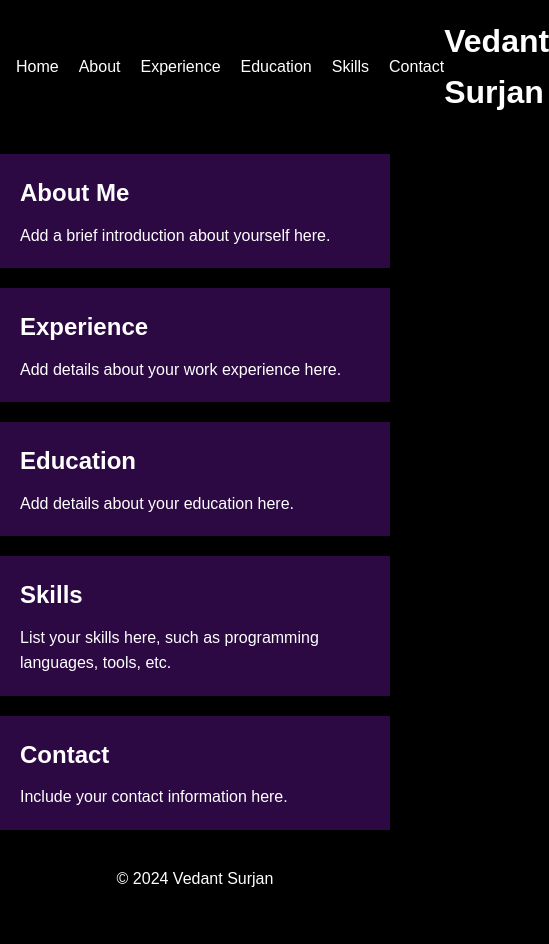
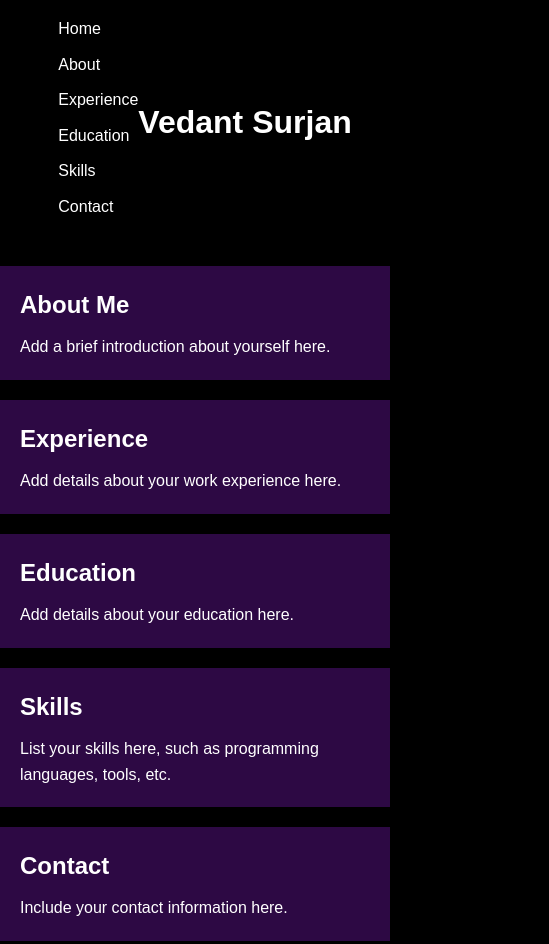
Before and after one commit to Antman74/Website, a plain HTML site: page index.html in a window 390 px wide. Shown: the top 944 px of the page, 549 px wide, since content can reach past the window. Before the commit the page ends 907 px from the top, so only its background shows below. Drawn offline with Linux system fonts and the light colour scheme.

Commit message:
Update web.css

```diff
--- a/web.css
+++ b/web.css
@@ -20,7 +20,7 @@ header {
     background: transparent; /* Transparent header */
     padding: 1rem;
     display: flex;
-    justify-content: space-between;
+    flex-direction: column;
     align-items: center;
 }
 
@@ -29,22 +29,15 @@ header h1 {
 }
 
 header nav {
-    flex: 1; /* Take remaining space */
-    text-align: right;
+    margin-top: 20px;
 }
 
 header nav ul {
     list-style: none;
-    display: flex;
-    justify-content: flex-end;
 }
 
 header nav ul li {
-    margin-left: 20px;
-}
-
-header nav ul li:first-child {
-    margin-left: 0;
+    margin-bottom: 10px;
 }
 
 header nav ul li a {
@@ -80,3 +73,17 @@ a {
 a:hover {
     color: #c77dff; /* Lighter shade of deep purple */
 }
+
+/* Media query for smaller screens */
+@media only screen and (max-width: 600px) {
+    header {
+        flex-direction: row;
+        justify-content: center;
+        align-items: center;
+    }
+
+    header nav {
+        margin-top: 0;
+        margin-left: 20px;
+    }
+}
```
